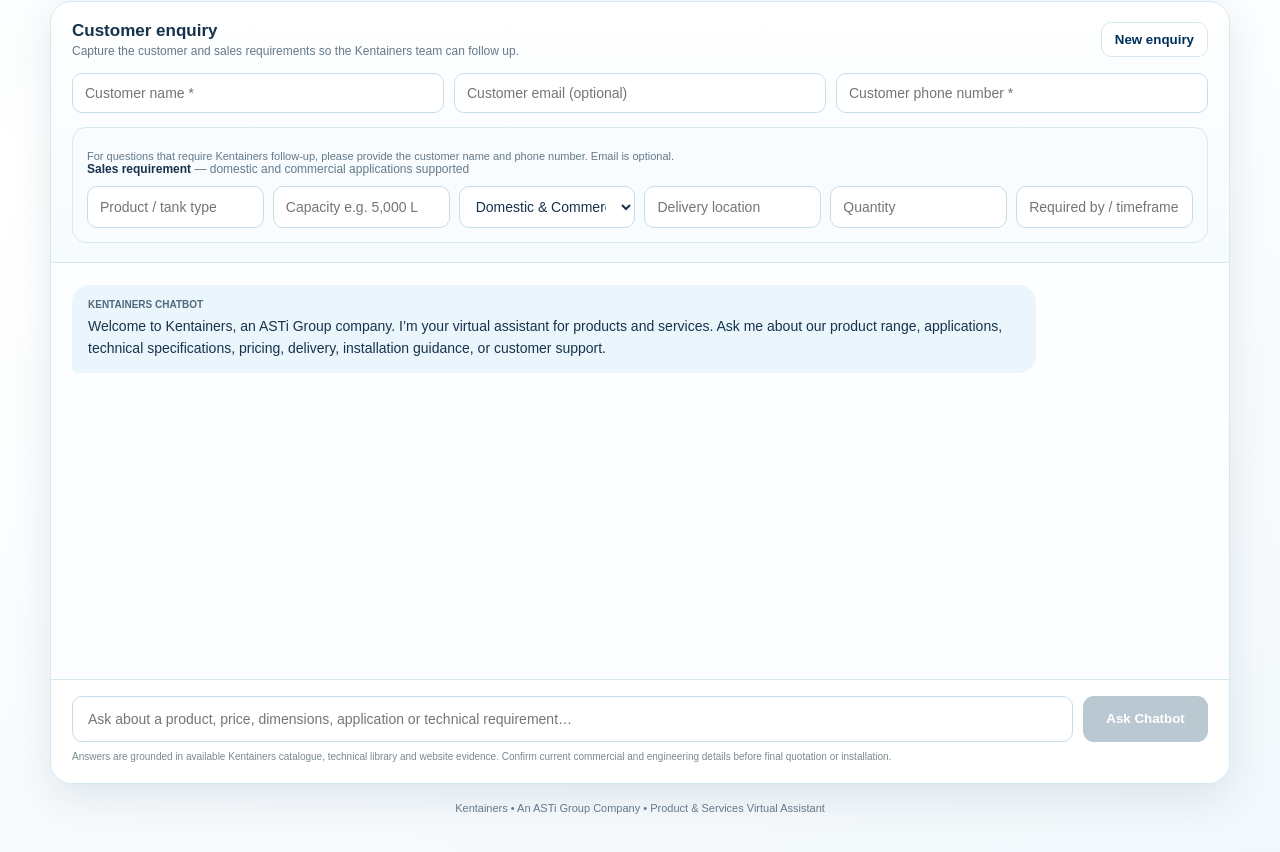
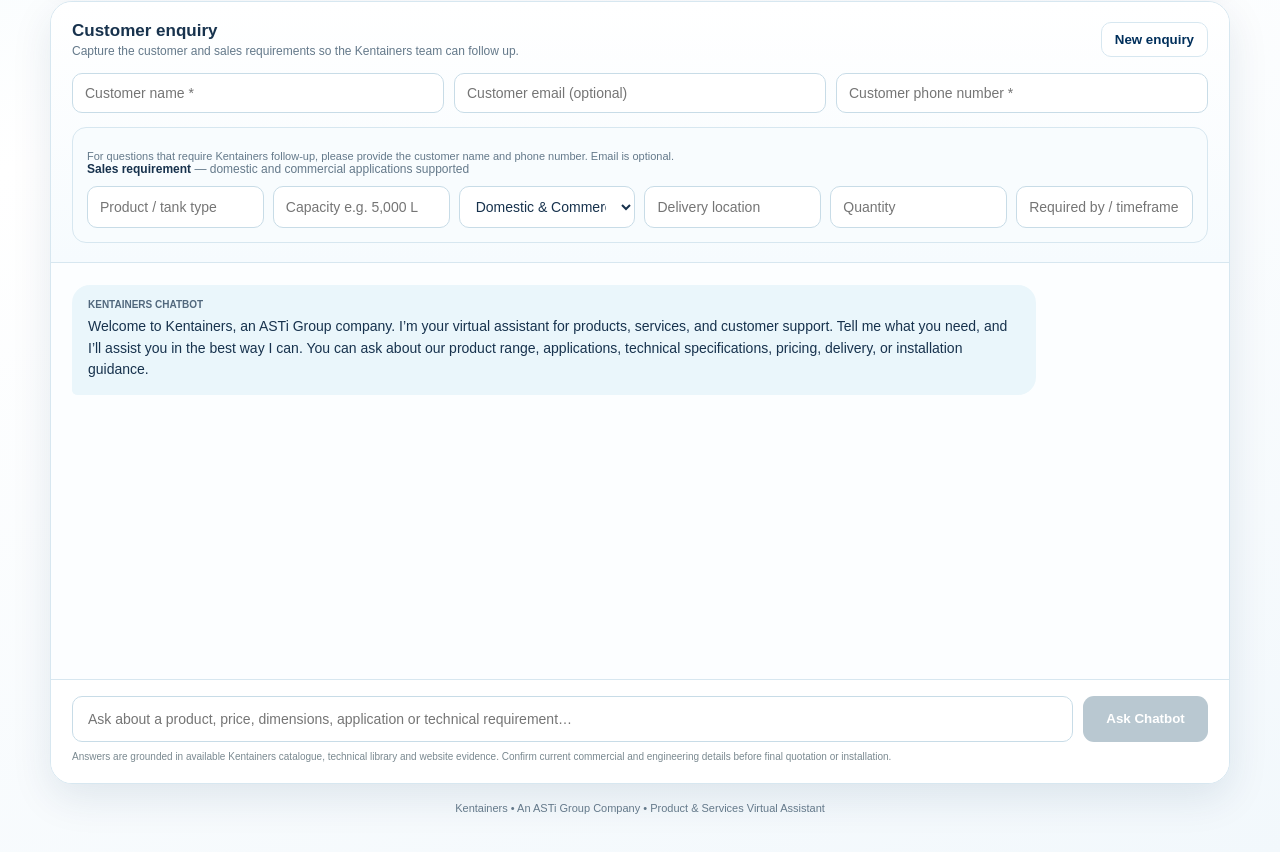
Before and after one commit to mangofredrick/Kentainers-Product-AI, a Next.js app: page / in a window 1280 px wide. Shown: the part 662-1514 px from the top of the page. Built offline with nearby package versions, Linux system fonts and the light colour scheme.

Commit message:
Improve welcome message with customer support

```diff
--- a/app/page.tsx
+++ b/app/page.tsx
@@ -9,9 +9,9 @@
 const emptyRequirements:Requirements={product:"",capacity:"",application:"Domestic & Commercial",location:"",quantity:"",timeframe:""};
 export default function Home(){
  const[input,setInput]=useState(""); const[customerName,setCustomerName]=useState(""); const[customerEmail,setCustomerEmail]=useState(""); const[customerPhone,setCustomerPhone]=useState(""); const[requirements,setRequirements]=useState<Requirements>(emptyRequirements); const[enquiryId,setEnquiryId]=useState(""); const[loading,setLoading]=useState(false);
- const[messages,setMessages]=useState<Message[]>([{role:"assistant",text:"Welcome to Kentainers, an ASTi Group company. I’m your virtual assistant for products and services. Ask me about our product range, applications, technical specifications, pricing, delivery, installation guidance, or customer support."}]);
+ const[messages,setMessages]=useState<Message[]>([{role:"assistant",text:"Welcome to Kentainers, an ASTi Group company. I’m your virtual assistant for products, services, and customer support. Tell me what you need, and I’ll assist you in the best way I can. You can ask about our product range, applications, technical specifications, pricing, delivery, or installation guidance."}]);
  function setReq(key:keyof Requirements,value:string){setRequirements(r=>({...r,[key]:value}));}
- function newEnquiry(){setCustomerName("");setCustomerEmail("");setCustomerPhone("");setRequirements(emptyRequirements);setEnquiryId("");setInput("");setMessages([{role:"assistant",text:"Welcome to Kentainers, an ASTi Group company. I’m your virtual assistant for products and services. Ask me about our product range, applications, technical specifications, pricing, delivery, installation guidance, or customer support."}]);}
+ function newEnquiry(){setCustomerName("");setCustomerEmail("");setCustomerPhone("");setRequirements(emptyRequirements);setEnquiryId("");setInput("");setMessages([{role:"assistant",text:"Welcome to Kentainers, an ASTi Group company. I’m your virtual assistant for products, services, and customer support. Tell me what you need, and I’ll assist you in the best way I can. You can ask about our product range, applications, technical specifications, pricing, delivery, or installation guidance."}]);}
  function useQuestion(question:string){setInput(question);window.setTimeout(()=>document.getElementById("chat-input")?.focus(),0);}
  async function send(){const question=input.trim();if(!question||loading)return;setInput("");setMessages(m=>[...m,{role:"user",text:question}]);setLoading(true);try{const res=await fetch("/api/chat",{method:"POST",headers:{"Content-Type":"application/json"},body:JSON.stringify({message:question,customer:{name:customerName,email:customerEmail,phone:customerPhone},requirements,history:messages.slice(-12)})});const data=await res.json();if(data.enquiryId)setEnquiryId(data.enquiryId);setMessages(m=>[...m,{role:"assistant",text:data.answer||"I could not process that request.",enquiryId:data.enquiryId}]);}catch{setMessages(m=>[...m,{role:"assistant",text:"The service is temporarily unavailable. Please try again."}]);}finally{setLoading(false);}}
  return <main style={{minHeight:"100vh",background:`linear-gradient(160deg,${brand.light} 0%,#fff 42%,#F2F8FC 100%)`,padding:"20px 14px 46px",fontFamily:"Arial, Helvetica, sans-serif"}}><div style={{maxWidth:1180,margin:"0 auto"}}>
```
